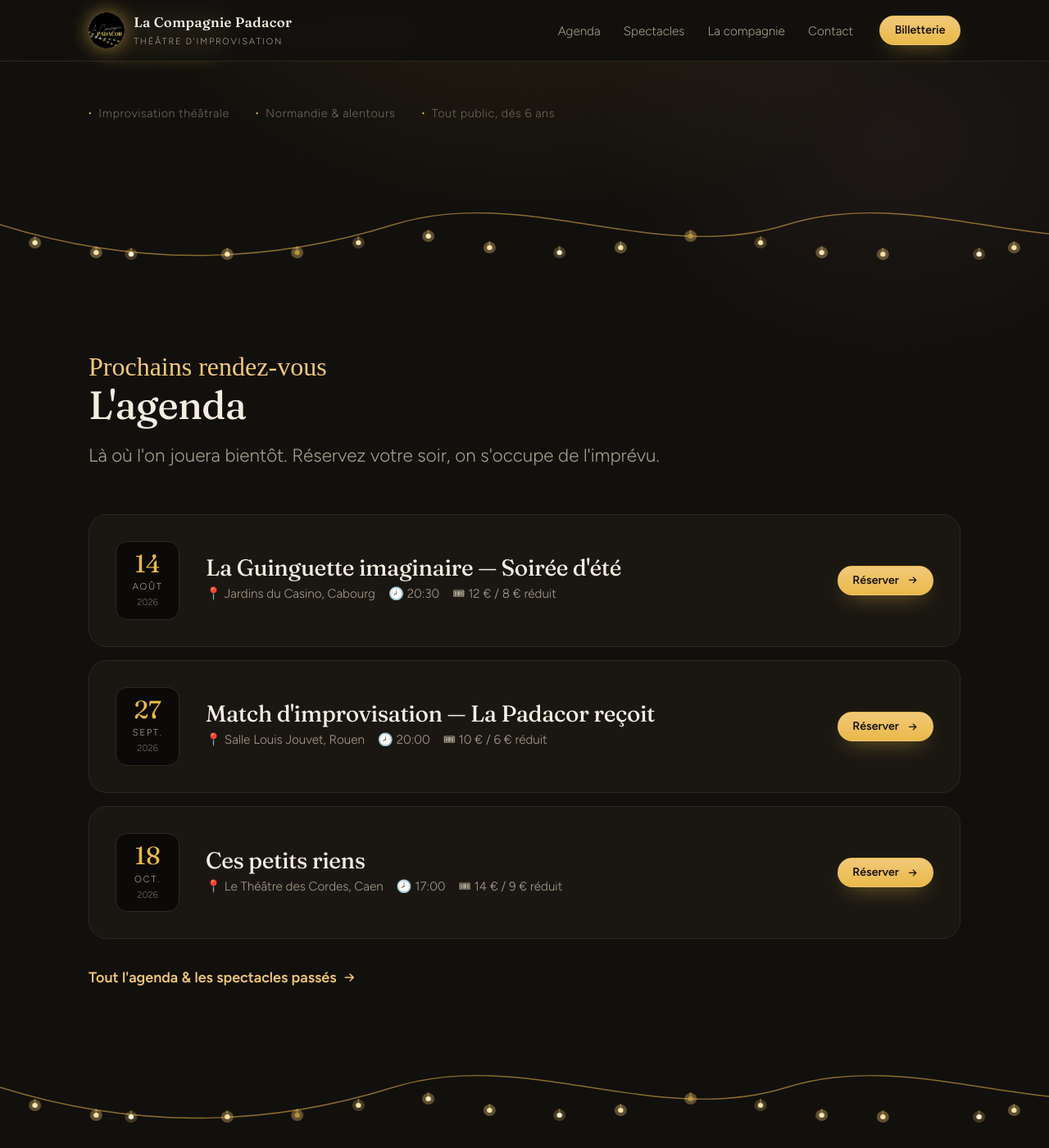
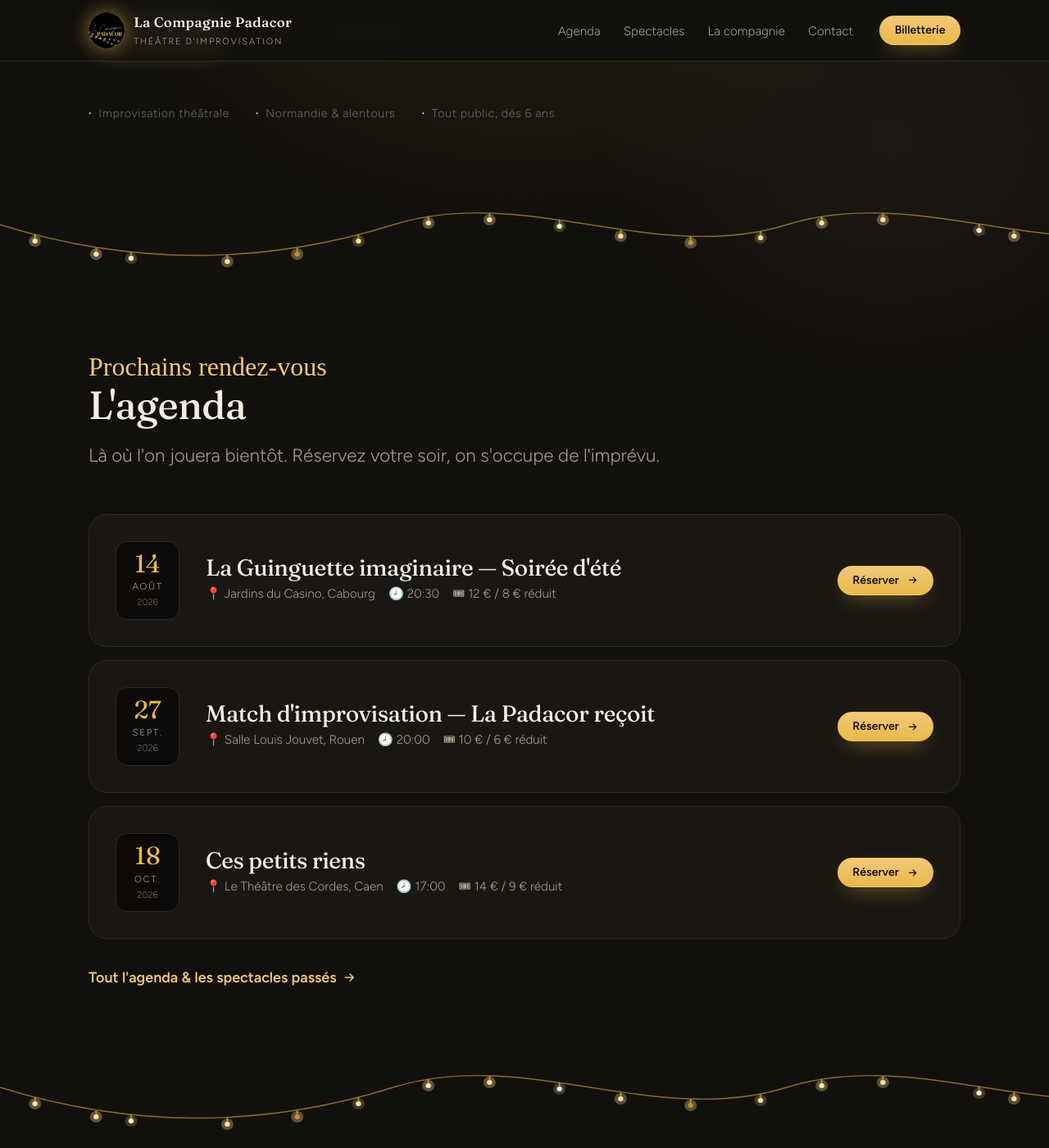
Before and after one commit to Aku76/la-compagnie-padacor, a Jekyll site: the page built from index.html, in a window 1280 px wide and 1400 px high, scrolled down 625 px. Shown: the whole window at 82% size. Built offline with Jekyll 4.4.1, drawn with Linux system fonts in a browser that asks for light colours; some web fonts are replaced.

Commit message:
fix(guirlande): attache les ampoules au fil jaune du câble
Les positions des ampoules ne correspondaient pas à la courbe de
Bézier du câble : certaines flottaient jusqu'à 50px du fil, sans lien
visible. Recalcul des points d'attache réels sur la courbe et ajout
d'un fil jaune (--or) bien visible pour relier chaque ampoule au câble.

Co-Authored-By: Claude Sonnet 5 <noreply@anthropic.com>
Claude-Session: https://claude.ai/code/session_01G85prVTiW6yhNU5aTmp86f

```diff
--- a/_includes/guirlande.html
+++ b/_includes/guirlande.html
@@ -5,14 +5,19 @@
 {%- endcomment -%}
 <svg class="guirlande" viewBox="0 0 1200 46" preserveAspectRatio="none" aria-hidden="true" focusable="false">
   <path class="guirlande__cable" d="M0,4 C150,54 300,54 450,4 C600,-46 750,54 900,4 C1050,-46 1200,54 1350,4" />
-  {%- comment -%} Ampoules réparties le long des festons {%- endcomment -%}
-  {%- assign positions = "40,26 110,38 150,40 260,40 340,38 410,26 490,18 560,32 640,38 710,32 790,18 870,26 940,38 1010,40 1120,40 1160,32" | split: " " -%}
+  {%- comment -%}
+    Ampoules réparties le long des festons. Chaque paire "x,y" est le point
+    d'attache réel sur la courbe ci-dessus (calculé depuis l'équation de
+    Bézier), pour que le fil rejoigne toujours le câble sans le manquer.
+  {%- endcomment -%}
+  {%- assign positions = "40,16 110,32 150,37 260,41 340,32 410,16 490,-6 560,-10 640,-2 710,10 790,18 870,12 940,-6 1010,-10 1120,3 1160,10" | split: " " -%}
   {%- for p in positions -%}
     {%- assign xy = p | split: "," -%}
     {%- assign x = xy[0] -%}
-    {%- assign y = xy[1] -%}
-    <circle class="guirlande__halo" cx="{{ x }}" cy="{{ y }}" r="7" />
-    <line class="guirlande__cable" x1="{{ x }}" y1="{{ y | minus: 8 }}" x2="{{ x }}" y2="{{ y }}" />
-    <circle class="guirlande__ampoule" cx="{{ x }}" cy="{{ y }}" r="3" />
+    {%- assign y_attache = xy[1] -%}
+    {%- assign y_ampoule = y_attache | plus: 8 -%}
+    <line class="guirlande__fil" x1="{{ x }}" y1="{{ y_attache }}" x2="{{ x }}" y2="{{ y_ampoule }}" />
+    <circle class="guirlande__halo" cx="{{ x }}" cy="{{ y_ampoule }}" r="7" />
+    <circle class="guirlande__ampoule" cx="{{ x }}" cy="{{ y_ampoule }}" r="3" />
   {%- endfor -%}
 </svg>
--- a/_sass/_guirlande.scss
+++ b/_sass/_guirlande.scss
@@ -17,6 +17,12 @@
   stroke: currentColor;
   stroke-width: 1.4;
   opacity: 0.55;
+}
+.guirlande__fil {
+  // Petit fil jaune qui attache chaque ampoule au câble de la guirlande
+  stroke: var(--or);
+  stroke-width: 1.2;
+  opacity: 0.85;
 }
 .guirlande__ampoule {
   fill: var(--halo);
```
